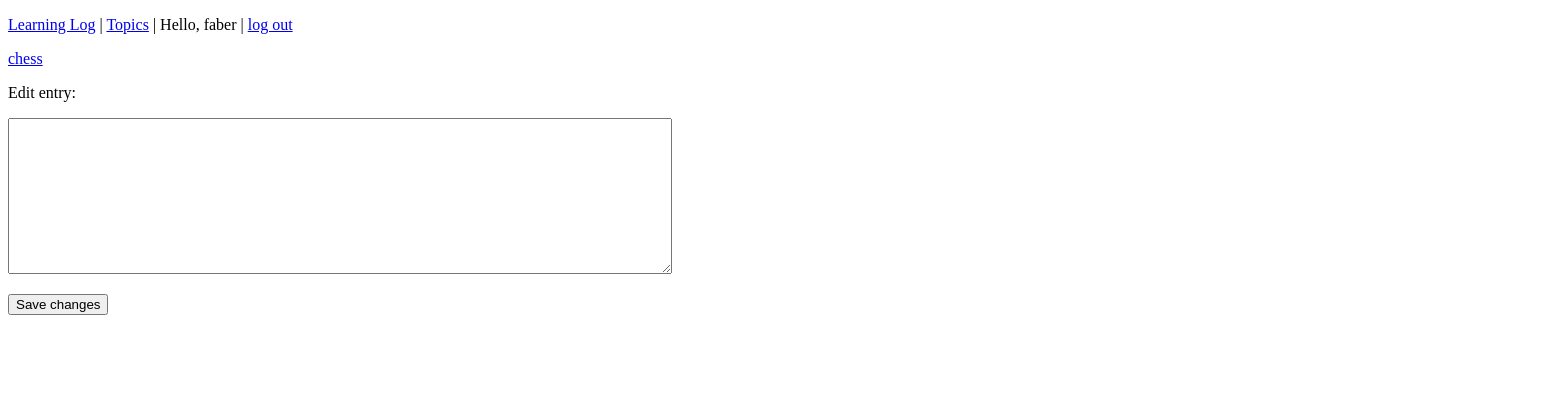
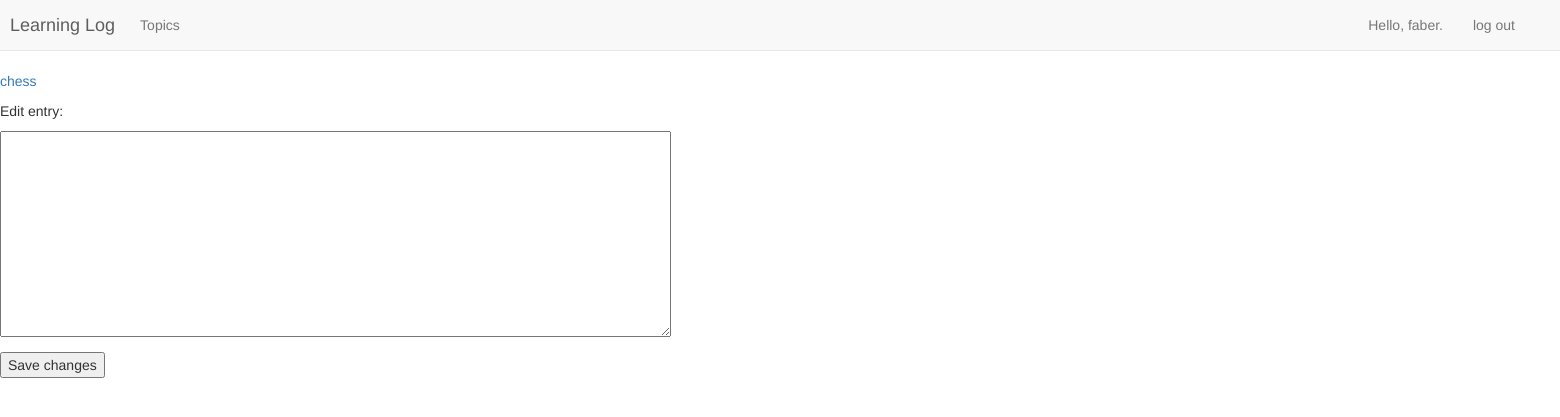
Before and after one commit to FabrCas/PythonCrashCourse, a Django app: page /edit_entry/1/ in a window 1560 px wide. Shown: the top 417 px of the page. Run offline with Django 3.2, Linux system fonts and the light colour scheme; a user stored in the database is signed in; data comes from the database, SQL or seed files in the repository; both versions use the stored data as it was after the commit; some libraries are stand-ins or nearby versions.

Commit message:
Prima modifica a livello estetico per il sito, aggiunta una navigation bar

```diff
--- a/Project 3, Getting started with Django/django_terminal_commands.txt
+++ b/Project 3, Getting started with Django/django_terminal_commands.txt
@@ -13,3 +13,4 @@
  (crea un file ..._initial.py con le modifiche al db, le nuove relazioni o tabelle, per
 -crere il super-utente: python manage.py createsuperuser
 -la shell django: python manage.py shell
+-installare django-bootstrap: pip install django-bootstrap(numero versione)
--- /dev/null
+++ b/Project 3, Getting started with Django/learning_log/learning_logs/static/css/style.css
@@ -0,0 +1,20 @@
+.navbar-brand {
+	padding-left: 10px;
+	padding-right: 10px;
+}
+body {
+    margin-top: 0px;
+    margin-right: 0px;
+    margin-bottom: 0px;
+    margin-left: 0px;
+}
+.navbar-right {
+    float: right!important;
+    margin-right: -365px;
+}
+.container {
+    padding-right: 10px;
+    padding-left: 10px;
+    margin-left: 5px;
+    margin-right: 5px;
+}
--- a/Project 3, Getting started with Django/learning_log/learning_logs/templates/base.html
+++ b/Project 3, Getting started with Django/learning_log/learning_logs/templates/base.html
@@ -1,12 +1,51 @@
-<p>
-    <a href="{% url 'learning_logs:index' %}">Learning Log</a> |
-    <a href="{% url 'learning_logs:topics' %}">Topics</a> |
-    {% if user.is_authenticated %}
-        Hello, {{ user.username }} |
-        <a href="{% url 'users:logout' %}">log out</a>
-    {% else %}
-        <a href="{% url 'users:login' %}">Log in</a> |
-        <a href="{% url 'users:register' %}">Register</a>
-    {% endif %}
-</p>
-{% block content  %}{% endblock content %}
+{% load bootstrap3 %}
+
+<!doctype html>
+<html lang="en">
+<head>
+    <meta charset="UTF-8">
+    <meta name="viewport"
+          content="width=device-width, user-scalable=no, initial-scale=1.0, maximum-scale=1.0, minimum-scale=1.0">
+    <meta http-equiv="X-UA-Compatible" content="ie=edge">
+    {%  bootstrap_css %}
+    {%  bootstrap_javascript %}
+    <script src="https://ajax.googleapis.com/ajax/libs/jquery/3.5.1/jquery.min.js"></script>
+    <link rel="stylesheet" type="text/css" href="/static/css/style.css">
+    <title>Learning Log</title>
+</head
+<body>
+
+<!-- start navigation bar -->
+<nav class="navbar navbar-default navbar-static-top">
+    <div class="container">
+        <div class="navbar-header">
+            <button type="button" class="navbar-toggle collapsed"
+                    data-toggle="collapse" data-target="#navbar"
+                    aria-expanded="false" aria-controls="navbar">
+            </button>
+            <a class="navbar-brand" href="{% url 'learning_logs:index' %}">
+                Learning Log</a>
+        </div>
+        <div id="navbar" class="navbar-collapse collapse">
+            <ul class="nav navbar-nav">
+                <li><a href="{% url 'learning_logs:topics' %}">Topics</a></li>
+            </ul>
+            <ul class="nav navbar-nav navbar-right">
+            {% if user.is_authenticated %}
+                <li><a>Hello, {{ user.username }}.</a></li>
+                <li><a href="{% url 'users:logout' %}">log out</a></li>
+            {% else %}
+                <li><a href="{% url 'users:register' %}">register</a></li>
+                <li><a href="{% url 'users:login' %}">log in</a></li>
+            {% endif %}
+              </ul>
+        </div><!--/.nav-collapse -->
+    </div>
+</nav>
+<!-- end navigation bar -->
+{% block content  %}
+
+{% endblock content %}
+
+</body>
+</html>
```
Also changed, not shown: Project 3, Getting started with Django/learning_log/learning_log/settings.py (+8 -0 lines), Project 3, Getting started with Django/learning_log/db.sqlite3, 3 other files.
